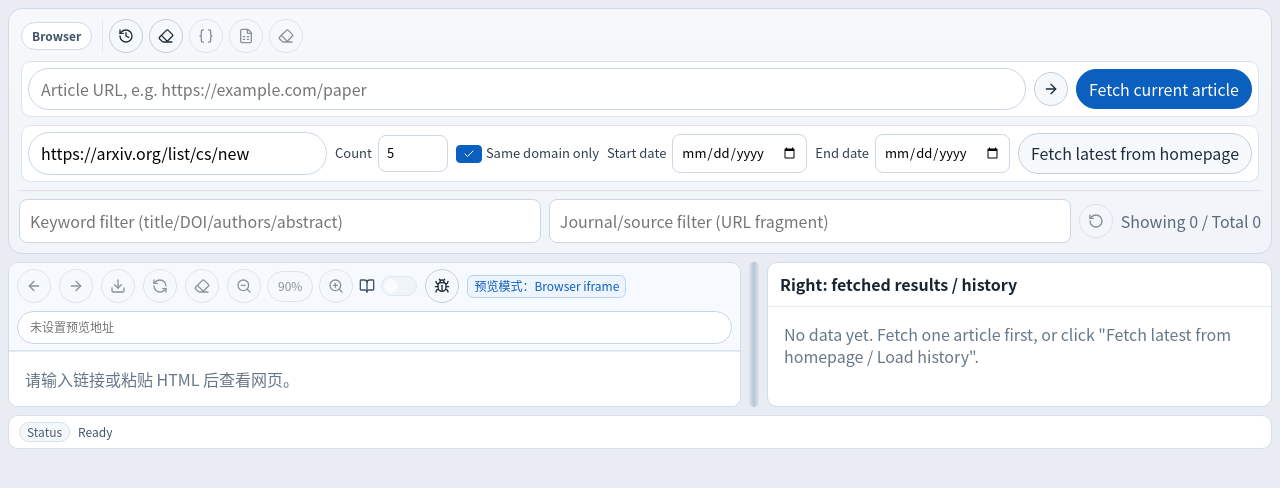
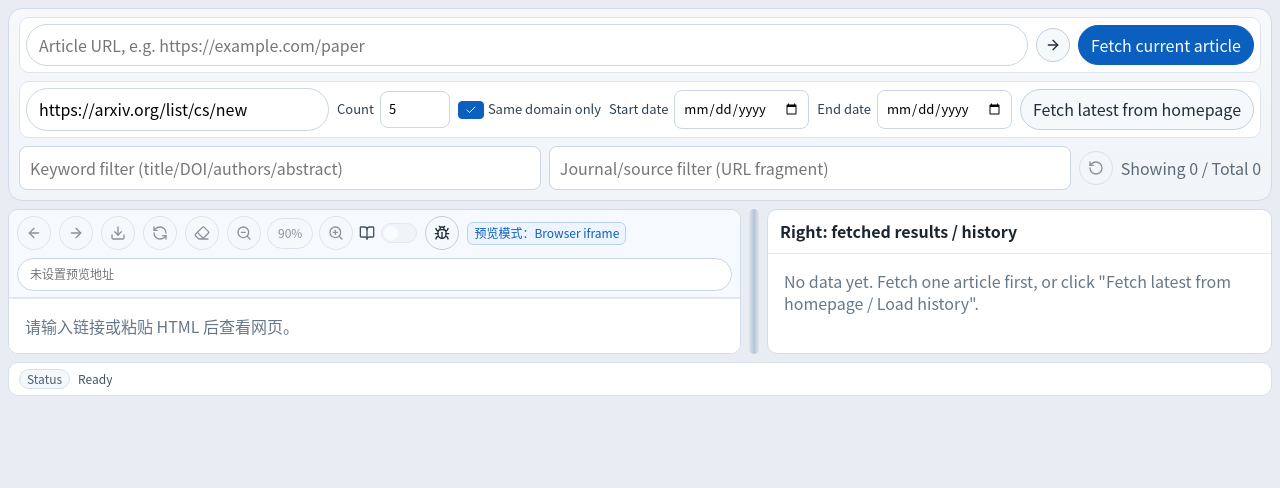
Before and after one commit to chogng/Literature-Studio, a React (Vite) app: page / in a window 1280 px wide. Shown: the top 488 px of the page. Built offline with nearby package versions, Linux system fonts and the light colour scheme.

Commit message:
refactor(settings): remove redundant settings toolbar and dead code

```diff
--- a/src/App.css
+++ b/src/App.css
@@ -43,6 +43,10 @@ input {
   overflow: hidden;
 }
 
+.app-shell.app-shell-settings {
+  grid-template-rows: minmax(0, 1fr) auto;
+}
+
 .toolbar {
   background: linear-gradient(180deg, #f6f8fb 0%, #f1f4f8 100%);
   border: 1px solid #d2dce8;
@@ -53,41 +57,8 @@ input {
 }
 
 .menu-bar {
-  display: flex;
-  align-items: center;
-  flex-wrap: wrap;
+  display: grid;
   gap: 8px;
-  padding: 2px 2px 8px;
-  border-bottom: 1px solid #dbe3ed;
-}
-
-.menu-title {
-  font-size: 12px;
-  font-weight: 600;
-  color: #3f5267;
-  padding: 5px 10px;
-  border: 1px solid #d2dbe7;
-  border-radius: 999px;
-  background: #fff;
-}
-
-.menu-tabs-root {
-  display: inline-flex;
-  margin-right: auto;
-}
-
-.menu-tabs {
-  display: inline-flex;
-  gap: 6px;
-}
-
-.menu-actions {
-  display: inline-flex;
-  align-items: center;
-  gap: 6px;
-  padding-left: 6px;
-  margin-left: 2px;
-  border-left: 1px solid #e3eaf1;
 }
 
 .menu-fetch-strip {
@@ -108,35 +79,11 @@ input {
   min-width: 280px;
 }
 
-.menu-tab-btn {
-  display: inline-flex;
-  align-items: center;
-  gap: 6px;
-  padding: 6px 10px;
-  border-radius: 999px;
-  font-size: 13px;
-}
-
-.menu-tab-btn[data-state='active'] {
-  border-color: #0a5fbf;
-  background: #e9f3ff;
-  color: #0a5fbf;
-}
-
 .toolbar-row {
   display: flex;
   flex-wrap: wrap;
   gap: 8px;
   align-items: center;
-}
-
-.settings-toolbar-row {
-  padding: 2px 0;
-}
-
-.settings-toolbar-text {
-  color: #4f6070;
-  font-size: 13px;
 }
 
 .url-input {
@@ -779,16 +726,6 @@ button:disabled {
     margin-left: 0;
   }
 
-  .menu-tabs-root {
-    margin-right: 0;
-  }
-
-  .menu-actions {
-    border-left: none;
-    padding-left: 0;
-    margin-left: 0;
-  }
-
   .settings-input {
     min-width: 0;
   }
--- a/src/App.tsx
+++ b/src/App.tsx
@@ -14,15 +14,12 @@ import {
   ArrowLeft,
   ArrowRight,
   BookOpen,
-  Braces,
   Bug,
   Check,
   Download,
   Eraser,
   ExternalLink,
-  FileSpreadsheet,
   FolderOpen,
-  History,
   RefreshCcw,
   RotateCcw,
   ZoomIn,
@@ -85,24 +82,6 @@ function formatTime(value: string): string {
   const date = new Date(value);
   if (Number.isNaN(date.getTime())) return value;
   return date.toLocaleString();
-}
-
-function toCsvValue(value: string): string {
-  const escaped = value.replaceAll('"', '""');
-  return `"${escaped}"`;
-}
-
-function downloadFile(content: string, fileName: string, mimeType: string): void {
-  const blob = new Blob([content], { type: mimeType });
-  const objectUrl = URL.createObjectURL(blob);
-  const anchor = document.createElement('a');
-  anchor.href = objectUrl;
-  anchor.download = fileName;
-  anchor.style.display = 'none';
-  document.body.append(anchor);
-  anchor.click();
-  anchor.remove();
-  window.setTimeout(() => URL.revokeObjectURL(objectUrl), 3000);
 }
 
 function mergeArticles(incoming: Article[], existing: Article[]): Article[] {
@@ -349,7 +328,6 @@ export default function App() {
 
   const [isSingleLoading, setIsSingleLoading] = useState(false);
   const [isBatchLoading, setIsBatchLoading] = useState(false);
-  const [isHistoryLoading, setIsHistoryLoading] = useState(false);
   const [isSettingsLoading, setIsSettingsLoading] = useState(false);
   const [isSettingsSaving, setIsSettingsSaving] = useState(false);
 
@@ -963,74 +941,6 @@ export default function App() {
     }
   };
 
-  const handleLoadHistory = async () => {
-    if (!desktopRuntime) {
-      setStatus('浏览器 Web 模式暂不支持读取历史（需要桌面端本地存储）。请在桌面端运行。');
-      return;
-    }
-
-    setIsHistoryLoading(true);
-    setStatus(null);
-    setError(null);
-
-    try {
-      const history = await invokeDesktop<Article[]>('list_history', { limit: 1000 });
-      setArticles(history);
-      setStatus(`历史加载完成：${history.length} 条。`);
-    } catch (fetchError) {
-      const message = fetchError instanceof Error ? fetchError.message : String(fetchError);
-      setError(`读取历史失败：${message}`);
-    } finally {
-      setIsHistoryLoading(false);
-    }
-  };
-
-  const handleClearHistory = async () => {
-    if (!desktopRuntime) {
-      setStatus('浏览器 Web 模式暂不支持清空历史（需要桌面端本地存储）。请在桌面端运行。');
-      return;
-    }
-
-    setStatus(null);
-    setError(null);
-
-    try {
-      await invokeDesktop('clear_history');
-      setArticles([]);
-      setStatus('历史记录已清空。');
-    } catch (fetchError) {
-      const message = fetchError instanceof Error ? fetchError.message : String(fetchError);
-      setError(`清空历史失败：${message}`);
-    }
-  };
-
-  const handleExportJson = () => {
-    if (!hasVisibleData) return;
-    const content = JSON.stringify(filteredArticles, null, 2);
-    downloadFile(content, 'articles-filtered.json', 'application/json;charset=utf-8');
-  };
-
-  const handleExportCsv = () => {
-    if (!hasVisibleData) return;
-
-    const header = ['title', 'doi', 'authors', 'abstract', 'published_at', 'source_url', 'fetched_at'];
-    const rows = filteredArticles.map((article) => {
-      const authors = article.authors.join('; ');
-      return [
-        toCsvValue(article.title),
-        toCsvValue(article.doi ?? ''),
-        toCsvValue(authors),
-        toCsvValue(article.abstractText ?? ''),
-        toCsvValue(article.publishedAt ?? ''),
-        toCsvValue(article.sourceUrl),
-        toCsvValue(article.fetchedAt),
-      ].join(',');
-    });
-
-    const content = [header.join(','), ...rows].join('\n');
-    downloadFile(content, 'articles-filtered.csv', 'text/csv;charset=utf-8');
-  };
-
   const handleResetFilters = () => {
     setFilterKeyword('');
     setFilterJournal('');
@@ -1060,66 +970,10 @@ export default function App() {
         />
       ) : null}
 
-      <div className="app-shell">
-      <header className="toolbar">
-        <div className="menu-bar">
-          <span className="menu-title">{ui.menuTitle}</span>
-          {activePage === 'reader' ? (
-            <div className="menu-actions">
-              <button
-                className="icon-btn"
-                type="button"
-                onClick={handleLoadHistory}
-                disabled={isHistoryLoading || isSingleLoading || isBatchLoading}
-                title={isHistoryLoading ? ui.loadHistoryBusy : ui.loadHistory}
-                aria-label={isHistoryLoading ? ui.loadHistoryBusy : ui.loadHistory}
-              >
-                <History size={16} />
-              </button>
-              <button
-                className="icon-btn"
-                type="button"
-                onClick={handleClearHistory}
-                disabled={isSingleLoading || isBatchLoading}
-                title={ui.clearHistory}
-                aria-label={ui.clearHistory}
-              >
-                <Eraser size={16} />
-              </button>
-              <button
-                className="icon-btn"
-                type="button"
-                onClick={handleExportJson}
-                disabled={!hasVisibleData}
-                title={ui.exportFilteredJson}
-                aria-label={ui.exportFilteredJson}
-              >
-                <Braces size={16} />
-              </button>
-              <button
-                className="icon-btn"
-                type="button"
-                onClick={handleExportCsv}
-                disabled={!hasVisibleData}
-                title={ui.exportFilteredCsv}
-                aria-label={ui.exportFilteredCsv}
-              >
-                <FileSpreadsheet size={16} />
-              </button>
-              <button
-                className="icon-btn"
-                type="button"
-                onClick={() => setArticles([])}
-                disabled={!hasData}
-                title={ui.clearRightList}
-                aria-label={ui.clearRightList}
-              >
-                <Eraser size={16} />
-              </button>
-            </div>
-          ) : null}
-          {activePage === 'reader' ? (
-            <>
+      <div className={`app-shell ${activePage === 'settings' ? 'app-shell-settings' : ''}`.trim()}>
+        {activePage === 'reader' ? (
+          <header className="toolbar">
+            <div className="menu-bar">
               <div className="menu-fetch-strip">
                 <input
                   className="url-input menu-fetch-input"
@@ -1224,12 +1078,8 @@ export default function App() {
                   {isBatchLoading ? ui.fetchLatestBusy : ui.fetchLatest}
                 </button>
               </div>
-            </>
-          ) : null}
-        </div>
-
-        {activePage === 'reader' ? (
-          <>
+            </div>
+
             <div className="toolbar-row">
               <input
                 className="filter-input"
@@ -1259,14 +1109,8 @@ export default function App() {
                 {ui.showing} {filteredArticles.length} / {ui.total} {articles.length}
               </span>
             </div>
-          </>
-        ) : (
-          <div className="toolbar-row settings-toolbar-row">
-            <span className="settings-toolbar-text">{ui.settingsToolbarText}</span>
-          </div>
-        )}
-
-      </header>
+          </header>
+        ) : null}
 
       {activePage === 'reader' ? (
         <main ref={contentGridRef} className={`content-grid ${isResizing ? 'is-resizing' : ''}`} style={contentGridStyle}>
--- a/src/language/locales/en.ts
+++ b/src/language/locales/en.ts
@@ -1,12 +1,5 @@
 const en = {
   appName: 'Journal Reader',
-  menuTitle: 'Browser',
-  loadHistory: 'Load history',
-  loadHistoryBusy: 'Loading history',
-  clearHistory: 'Clear history',
-  exportFilteredJson: 'Export filtered JSON',
-  exportFilteredCsv: 'Export filtered CSV',
-  clearRightList: 'Clear right list',
   articleUrlPlaceholder: 'Article URL, e.g. https://example.com/paper',
   navigateWeb: 'Navigate',
   fetchCurrentBusy: 'Fetching...',
@@ -23,8 +16,6 @@ const en = {
   resetFilter: 'Reset filters',
   showing: 'Showing',
   total: 'Total',
-  settingsToolbarText:
-    'Configure a default download directory in Settings. It will be used for later PDF downloads after saving.',
   splitterAria: 'Adjust left and right pane width',
   resultPanelTitle: 'Right: fetched results / history',
   untitled: 'Untitled',
--- a/src/language/locales/zh.ts
+++ b/src/language/locales/zh.ts
@@ -1,12 +1,5 @@
 const zh = {
   appName: 'Journal Reader',
-  menuTitle: '浏览器',
-  loadHistory: '加载历史',
-  loadHistoryBusy: '加载历史中',
-  clearHistory: '清空历史',
-  exportFilteredJson: '导出筛选 JSON',
-  exportFilteredCsv: '导出筛选 CSV',
-  clearRightList: '清空右侧列表',
   articleUrlPlaceholder: '文章链接，例如 https://example.com/paper',
   navigateWeb: '网页跳转',
   fetchCurrentBusy: '抓取中...',
@@ -23,7 +16,6 @@ const zh = {
   resetFilter: '重置过滤',
   showing: '显示',
   total: '总计',
-  settingsToolbarText: '在设置页配置默认下载目录，保存后将自动用于后续 PDF 下载。',
   splitterAria: '调整左右视图宽度',
   resultPanelTitle: '右侧：抓取结果 / 历史记录',
   untitled: '无标题',
```
